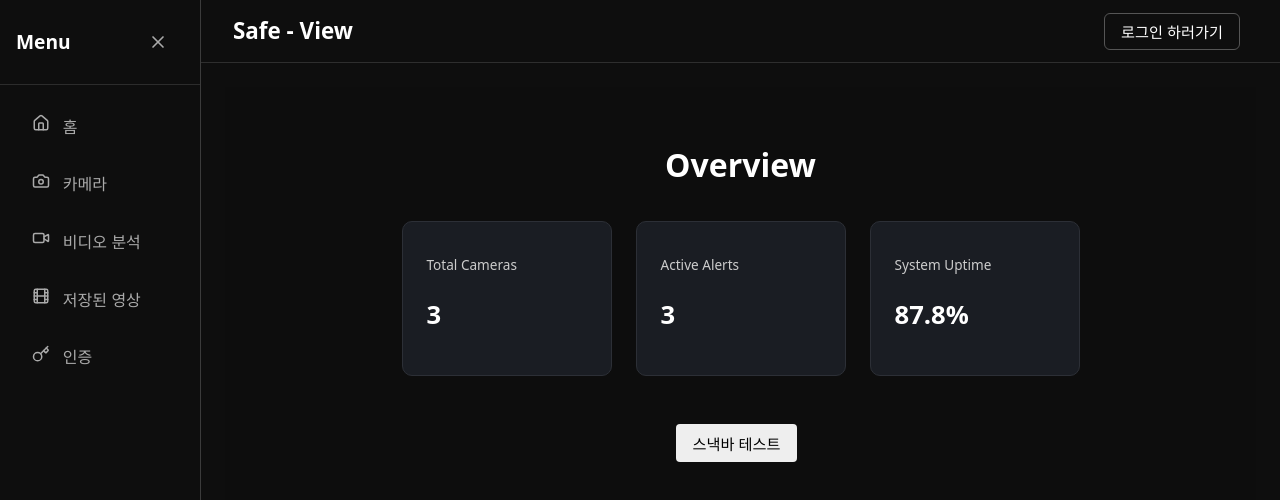
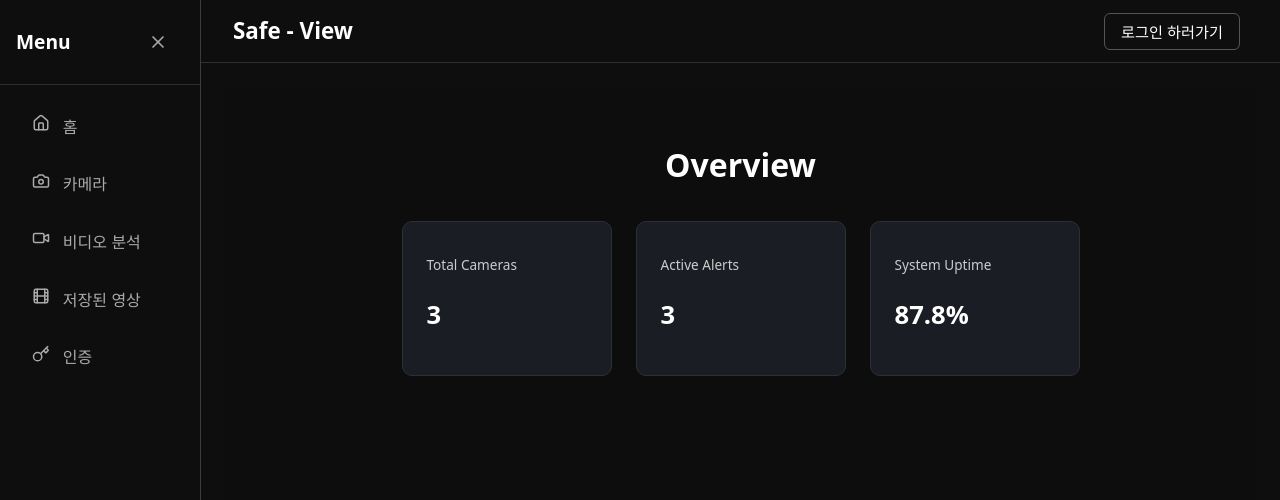
Before and after one commit to SafeView/Frontend, a React (Vite) app: page /home in a window 1280 px wide. Shown: the top 500 px of the page. Built offline with nearby package versions, Linux system fonts and the light colour scheme; no server answers.

Commit message:
FIX : 테스트 버튼 주석 처리

```diff
--- a/src/pages/HomePage.tsx
+++ b/src/pages/HomePage.tsx
@@ -39,18 +39,18 @@ const HomePage = () => {
                     <SummaryCard title="System Uptime" value="87.8%" />
                 </div>
 
-                {/* ✅ 테스트 버튼 추가 */}
-                <button
-                    className={styles.testButton} // 필요시 스타일 추가
-                    onClick={() =>
-                        enqueueSnackbar({
-                            type: "info",
-                            message: "스낵바 음성 테스트",
-                        })
-                    }
-                >
-                    스낵바 테스트
-                </button>
+                {/*/!* ✅ 테스트 버튼 추가 *!/*/}
+                {/*<button*/}
+                {/*    className={styles.testButton} // 필요시 스타일 추가*/}
+                {/*    onClick={() =>*/}
+                {/*        enqueueSnackbar({*/}
+                {/*            type: "info",*/}
+                {/*            message: "스낵바 음성 테스트",*/}
+                {/*        })*/}
+                {/*    }*/}
+                {/*>*/}
+                {/*    스낵바 테스트*/}
+                {/*</button>*/}
 
                 {/* 🔔 알림 테이블 (현재 주석 처리됨, 향후 활성화 가능) */}
                 {/*<h2 className={styles.sectionTitle}>Live Feeds</h2>*/}
```
